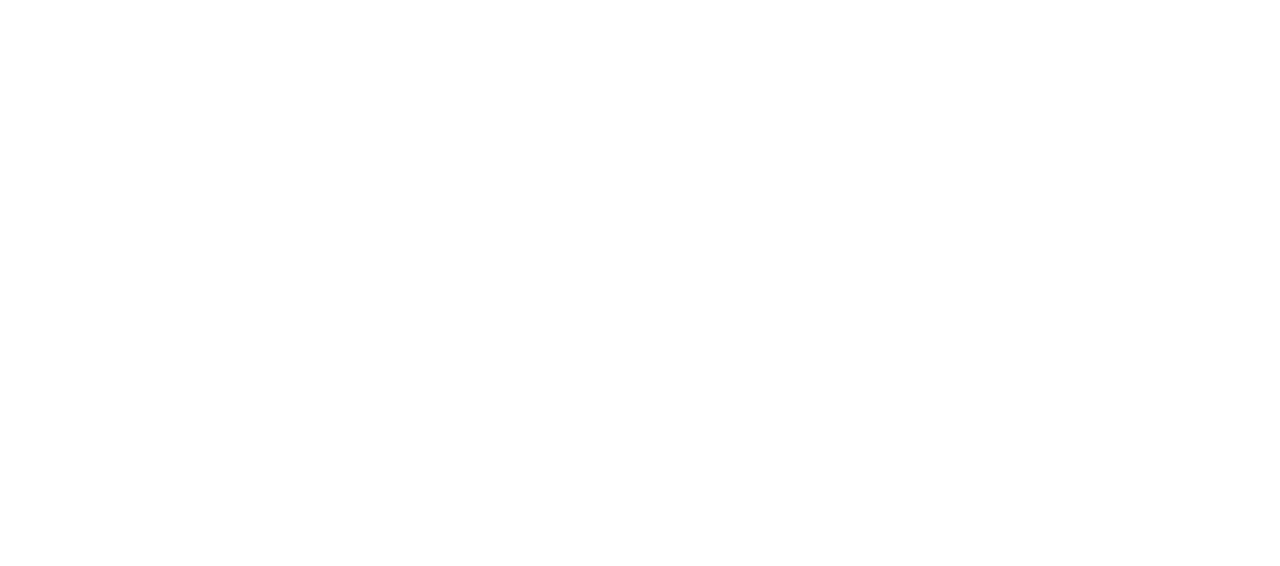
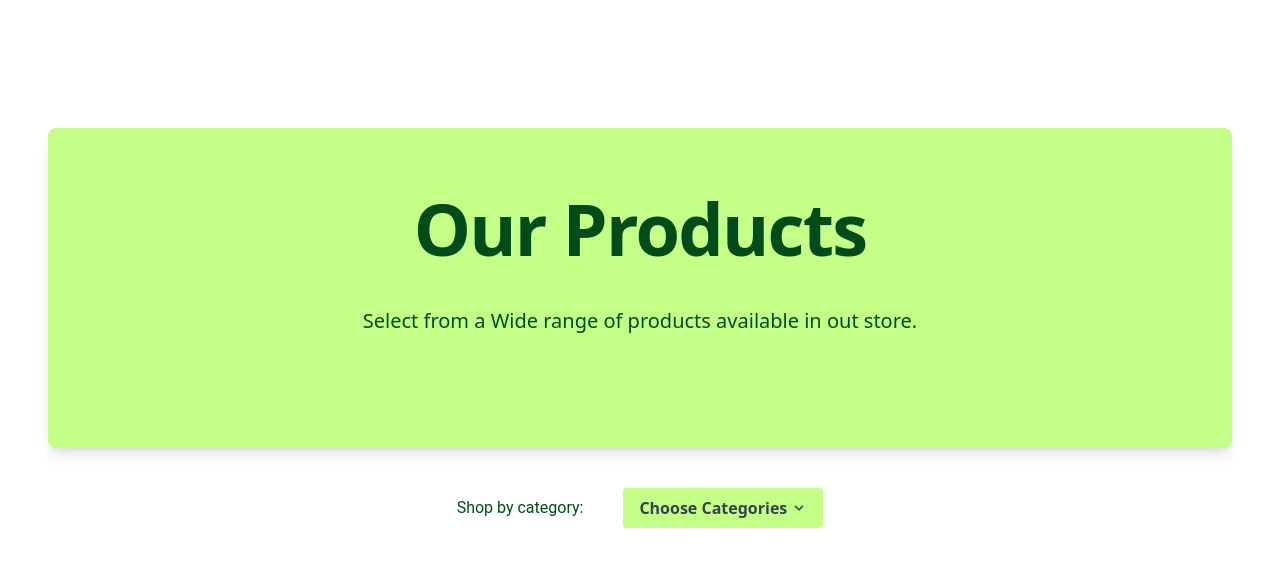
Before and after one commit to Codelance-Devs/ASGS-Client, a Next.js app: page / in a window 1280 px wide. Shown: the top 566 px of the page. Built offline with nearby package versions, Linux system fonts and the light colour scheme.

Commit message:
feat: added hero cards section and categories dorpdown

```diff
--- /dev/null
+++ b/pages/components/Products.tsx
@@ -0,0 +1,67 @@
+import { useState } from "react";
+
+export default function Products() {
+  const [categories, setCategories] = useState([
+    "Bakery",
+    "Baking",
+    "Beverages",
+    "Canned and Packaged Foods",
+    "Dairy",
+    "Deli",
+    "Frozen Foods",
+    "Health and beauty",
+    "Household Supplies",
+    "Personal Care",
+    "Snacks and Sweets",
+    "Veggies and Fruits",
+  ]);
+  return (
+    <>
+      <div className="mt-[10%] items-center justify-center">
+        <div className="container px-2 mx-auto md:px-12 xl:px-22">
+          <div className="text-center text-primaryText">
+            <div className="block px-2 py-12 rounded-lg shadow-lg bg-sec md:py-16 md:px-12 bg-secondaryBg">
+              <h1 className="mb-12 text-5xl font-bold tracking-tight md:text-6xl xl:text-7xl">
+                Our Products <br />
+                <span className="text-xl font-normal tracking-normal">
+                  Select from a Wide range of products available in out store.
+                </span>
+              </h1>
+            </div>
+          </div>
+        </div>
+        <div className="flex items-center justify-center">
+          <span className="ml-10 font-secondaryFont text-primaryText">
+            Shop by category:
+          </span>
+          <div className="p-10">
+            <div className="relative inline-block dropdown">
+              <button className="inline-flex items-center px-4 py-2 font-semibold text-gray-700 rounded bg-secondaryBg">
+                <span className="mr-1">Choose Categories</span>
+                <svg
+                  className="w-4 h-4 fill-current"
+                  xmlns="http://www.w3.org/2000/svg"
+                  viewBox="0 0 20 20"
+                >
+                  <path d="M9.293 12.95l.707.707L15.657 8l-1.414-1.414L10 10.828 5.757 6.586 4.343 8z" />{" "}
+                </svg>
+              </button>
+              <ul className="absolute hidden pt-1 text-primaryText dropdown-menu">
+                {categories.map((word, index) => (
+                  <li className="" key={index}>
+                    <a
+                      className="block px-4 py-2 whitespace-no-wrap rounded-t bg-secondaryBg hover:bg-green-200"
+                      href="#"
+                    >
+                      {word}
+                    </a>
+                  </li>
+                ))}
+              </ul>
+            </div>
+          </div>
+        </div>
+      </div>
+    </>
+  );
+}
--- a/pages/index.tsx
+++ b/pages/index.tsx
@@ -1,4 +1,5 @@
-import Head from 'next/head'
+import Head from "next/head";
+import Products from "./components/Products";
 
 export default function Home() {
   return (
@@ -10,8 +11,8 @@
         <link rel="icon" href="/favicon.ico" />
       </Head>
       <main>
-
+        <Products />
       </main>
     </>
-  )
+  );
 }
--- a/styles/globals.css
+++ b/styles/globals.css
@@ -5,3 +5,7 @@
 /* Fonts */
 @import url('https://fonts.googleapis.com/css2?family=Playfair+Display:ital,wght@0,400;0,500;0,600;0,700;0,800;0,900;1,400;1,500;1,600;1,700;1,800;1,900&display=swap');
 @import url('https://fonts.googleapis.com/css2?family=Roboto:ital,wght@0,100;0,300;0,400;0,500;0,700;0,900;1,100;1,300;1,400;1,500;1,700;1,900&display=swap');
+
+.dropdown:hover .dropdown-menu {
+    display: block;
+  }
```
